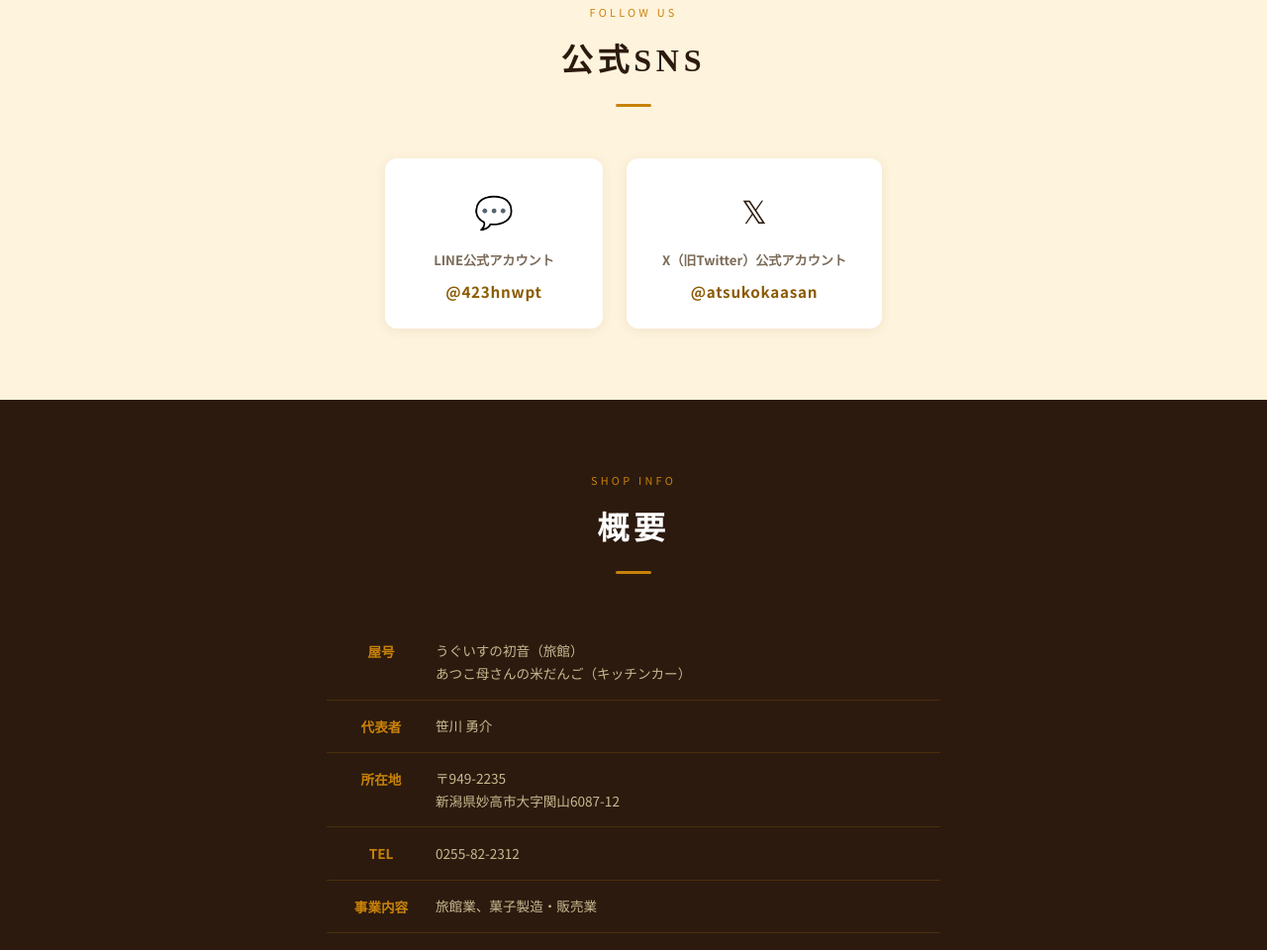
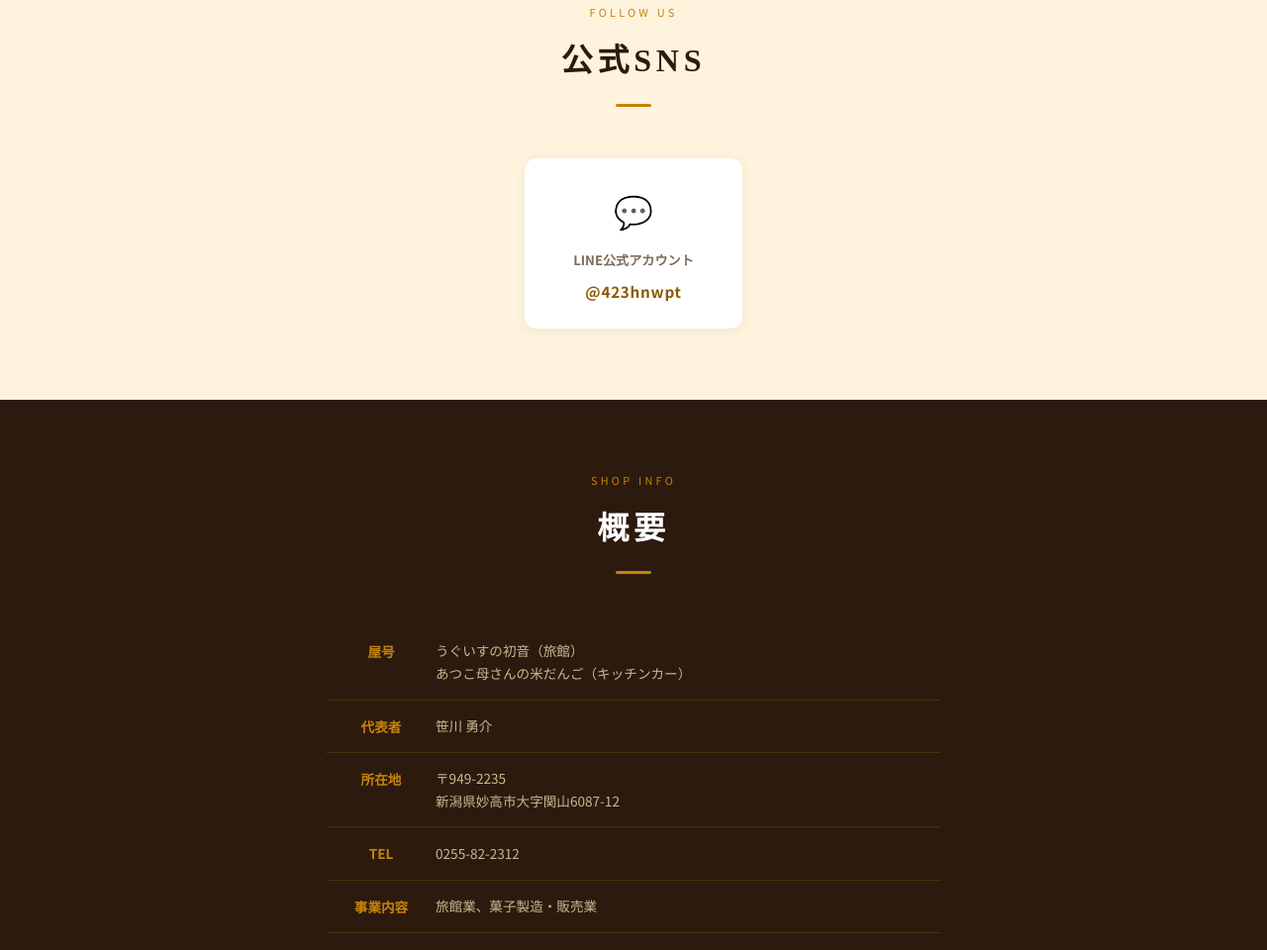
Before and after one commit to yu970911/dango-hp, a plain HTML site: page index.html in a window 1280 px wide. Shown: the part 3955-4915 px from the top of the page at 99% size. Drawn offline with Linux system fonts and the light colour scheme.

Commit message:
SNS: Xカードを削除

```diff
--- a/index.html
+++ b/index.html
@@ -641,11 +641,6 @@
         <h3>LINE公式アカウント</h3>
         <p>@423hnwpt</p>
       </div>
-      <div class="sns-card">
-        <span class="sns-icon">𝕏</span>
-        <h3>X（旧Twitter）公式アカウント</h3>
-        <p>@atsukokaasan</p>
-      </div>
     </div>
   </div>
 </div>
```
